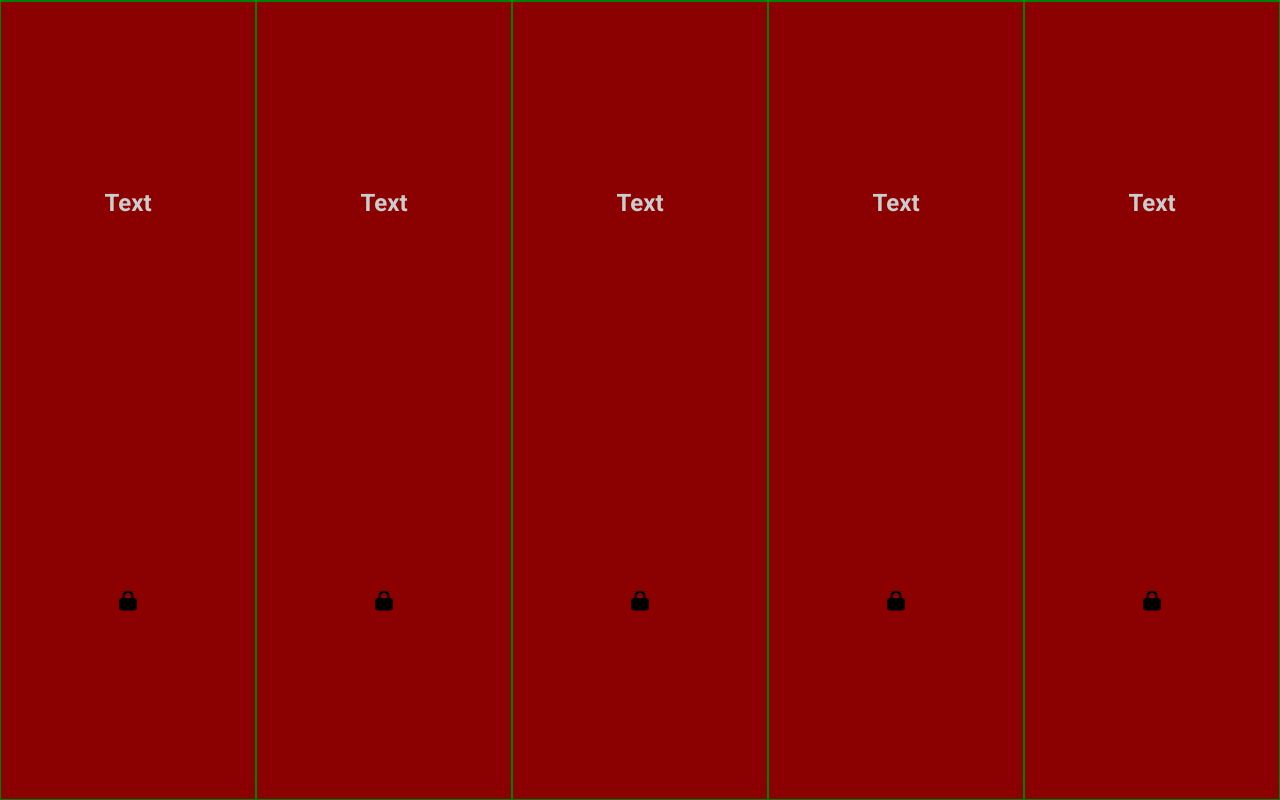
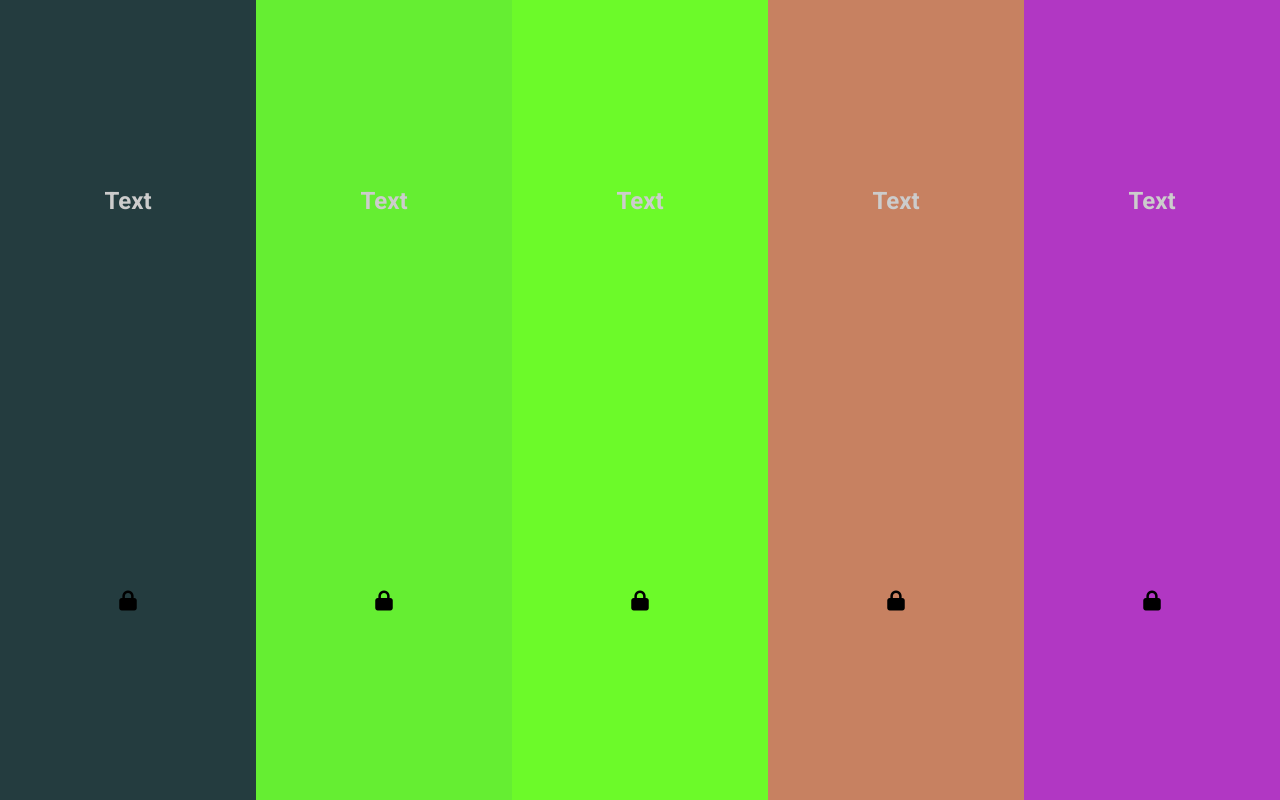
Before and after one commit to Elisei-Trifan/Coolours, a website: page index.html in a window 1280 px wide. Drawn offline with Linux system fonts and the light colour scheme.

Commit message:
modify style

```diff
--- a/app.js
+++ b/app.js
@@ -13,10 +13,10 @@ function generateColor() {
   return '#' + color
 }
 
-generateColor()
-
 function setRandomColor() {
-  cols.forEach((item) => {})
+  cols.forEach((item) => {
+    item.style.background = generateColor()
+  })
 }
 
 setRandomColor()
--- a/styles.css
+++ b/styles.css
@@ -17,8 +17,6 @@ body {
   align-items: center;
   justify-content: space-around;
   background: darkred;
-  border: 1px solid green;
-  border-top: 2px solid green;
 }
 
 .col_text {
```
